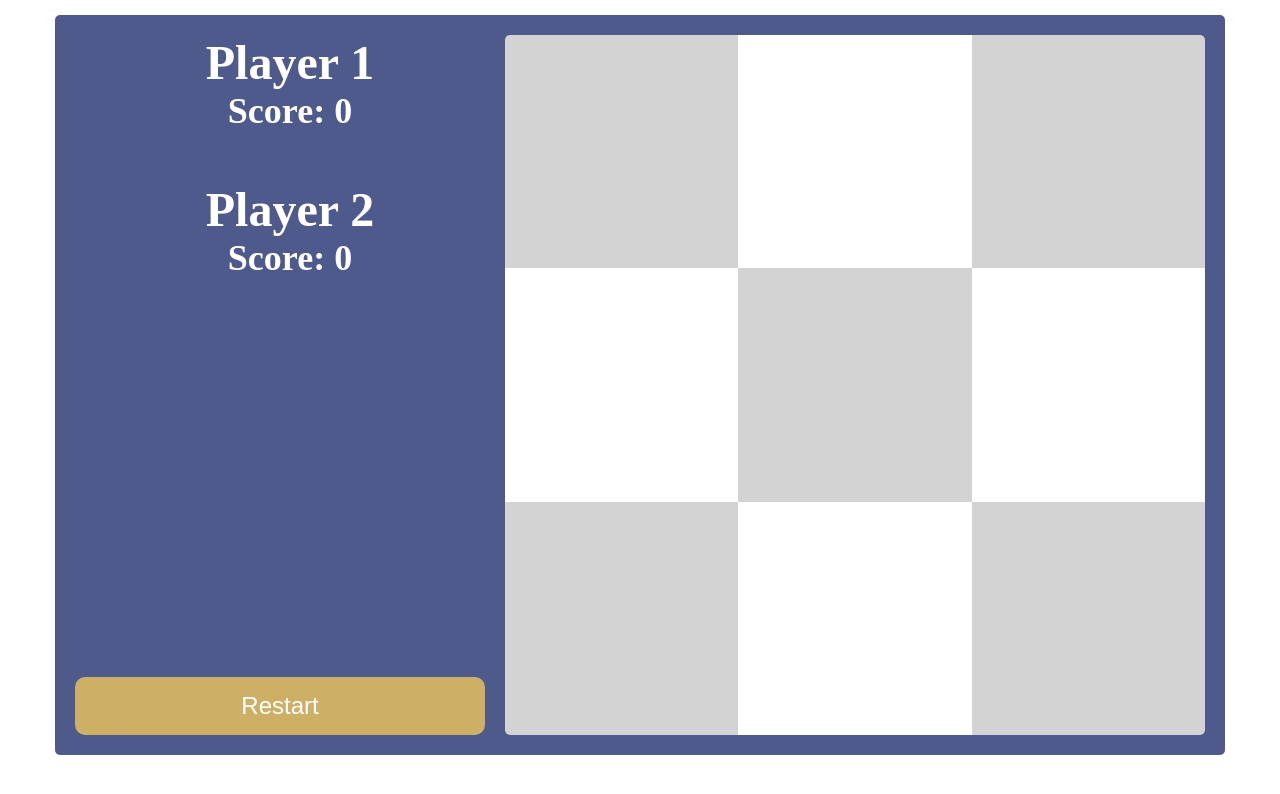
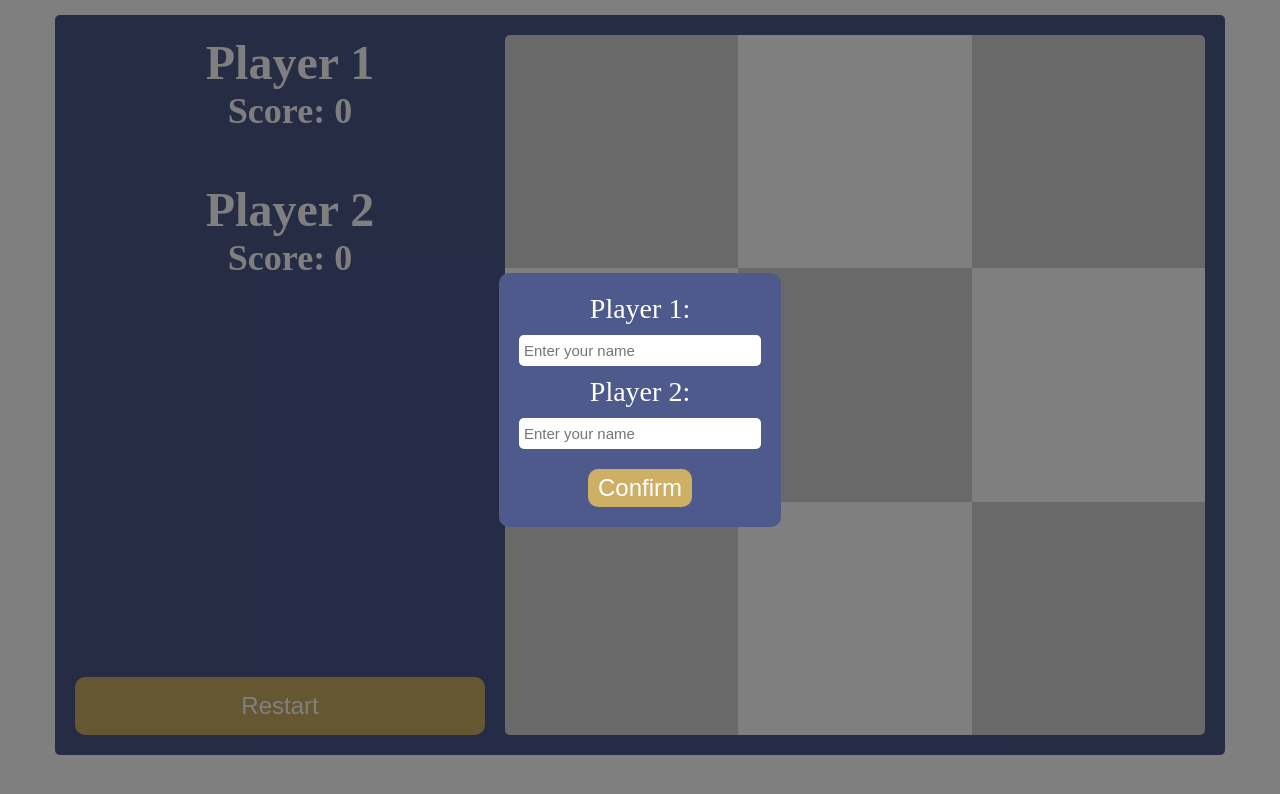
Before and after one commit to AdrianoCng/zero-per, a React app: page / in a window 1280 px wide. Shown: the top 794 px of the page. Built offline with nearby package versions, Linux system fonts and the light colour scheme.

Commit message:
add modal

```diff
--- a/package.json
+++ b/package.json
@@ -25,6 +25,7 @@
     },
     "dependencies": {
         "react": "^17.0.2",
-        "react-dom": "^17.0.2"
+        "react-dom": "^17.0.2",
+        "reactjs-popup": "^2.0.5"
     }
 }
--- a/sass/components/_buttons.scss
+++ b/sass/components/_buttons.scss
@@ -12,7 +12,7 @@
     }
 
     &.small {
-        width: fit-content;
-        padding: 5px;
+        width: auto;
+        padding: 5px 10px;
     }
 }
--- a/sass/components/_inputs.scss
+++ b/sass/components/_inputs.scss
@@ -1,5 +1,6 @@
 input {
-    border: 1px solid $grey;
+    border: none;
     border-radius: 5px;
     outline: none;
+    padding: 5px;
 }
--- a/sass/components/_modal.scss
+++ b/sass/components/_modal.scss
@@ -2,25 +2,35 @@
     border: none;
     border-radius: 10px;
     padding: 20px;
-    display: flex;
-    flex-direction: column;
-    justify-content: flex-start;
-    align-items: center;
     width: auto;
     background-color: $blue;
     color: $white;
 
     .label {
-        font-size: 3.6rem;
+        font-size: 2.8rem;
         margin-bottom: 10px;
     }
 
     .input {
-        font-size: 2.4rem;
+        font-size: 1.8rem;
         margin-bottom: 10px;
+        &::placeholder {
+            font-size: 1.5rem;
+        }
     }
 
     .button {
         background-color: $beige;
     }
+
+    .set-name-form {
+        display: flex;
+        flex-direction: column;
+        align-items: center;
+
+        .button {
+            margin: 0 auto;
+            margin-top: 10px;
+        }
+    }
 }
--- a/src/App.js
+++ b/src/App.js
@@ -1,19 +1,79 @@
-import React, { useEffect } from 'react';
+import React, { useEffect, useState } from 'react';
 import Board from './components/Board';
 import Panel from './components/Panel';
 import useBoard from './hooks/useBoard';
+import Modal from './components/Modal';
 
 const App = () => {
-    const { boxes, selectBox, calculateWinner, restart } = useBoard();
+    const {
+        boxes,
+        selectBox,
+        calculateWinner,
+        restart,
+        isGameStarted,
+        player1Name,
+        player2Name,
+        setPlayer1Name,
+        setPlayer2Name,
+        scorePlayer1,
+        scorePlayer2,
+        setIsGameStarted
+    } = useBoard();
+
+    const [tempPlayer1Name, setTempPlayer1Name] = useState("");
+    const [tempPlayer2Name, setTempPlayer2Name] = useState("");
 
     useEffect(() => {
         calculateWinner()
     }, [boxes]);
 
+    const renderModal = () => {
+        return (
+            <Modal
+                open={!isGameStarted}
+                className={'modal'}
+            >
+                <form className="set-name-form" onSubmit={e => {
+                    e.preventDefault();
+                    setPlayer1Name(tempPlayer1Name);
+                    setPlayer2Name(tempPlayer2Name);
+                    setIsGameStarted(true);
+                }}>
+                    <label className='label' htmlFor='player1-name'>Player 1:</label>
+                    <input
+                        type='text'
+                        id='player1-name'
+                        className='input'
+                        value={tempPlayer1Name}
+                        onChange={(e) => setTempPlayer1Name(e.target.value)}
+                        placeholder="Enter your name"
+                        required
+                    />
+
+                    <label className='label' htmlFor='player1-name'>Player 2:</label>
+                    <input
+                        type='text'
+                        id='player1-name'
+                        className='input'
+                        value={tempPlayer2Name}
+                        onChange={(e) => setTempPlayer2Name(e.target.value)}
+                        placeholder="Enter your name"
+                        required
+                    />
+                    <button className='button small'>Confirm</button>
+                </form>
+            </Modal>
+        )
+    }
+
     return (
         <div className="container grid">
             <Panel
                 restart={restart}
+                scorePlayer1={scorePlayer1}
+                scorePlayer2={scorePlayer2}
+                player1Name={player1Name}
+                player2Name={player2Name}
             />
             <div className="wrapper">
                 <Board
@@ -21,6 +81,8 @@ const App = () => {
                     selectBox={selectBox}
                 />
             </div>
+
+            {renderModal()}
         </div>
     )
 }
--- /dev/null
+++ b/src/components/Modal.js
@@ -0,0 +1,33 @@
+import React from "react";
+import PropTypes from 'prop-types';
+import Popup from "reactjs-popup";
+import 'reactjs-popup/dist/index.css';
+
+const Modal = (props) => {
+    return (
+        <Popup
+            open={props.open}
+            onClose={props.onClose}
+            closeOnDocumentClick={props.closeOnDocumentClick}
+            closeOnEscape={props.closeOnEscape}
+            {...props}
+        >
+            {props.children}
+        </Popup>
+    )
+}
+
+Modal.defaultProps = {
+    closeOnDocumentClick: false,
+    closeOnEscape: false,
+}
+
+Modal.propTypes = {
+    open: PropTypes.bool.isRequired,
+    onClose: PropTypes.func,
+    closeOnDocumentClick: PropTypes.bool,
+    closeOnEscape: PropTypes.bool,
+    className: PropTypes.string
+}
+
+export default Modal;
--- a/src/components/Panel.js
+++ b/src/components/Panel.js
@@ -1,16 +1,16 @@
 import React from 'react'
 
-const Panel = ({ restart }) => {
+const Panel = ({ restart, scorePlayer1, scorePlayer2, player1Name, player2Name }) => {
     return (
         <div className="panel">
             <div className="player-score">
-                <h1 className="player-name">Player 1</h1>
-                <h1 className="score">Score: <span>0</span></h1>
+                <h1 className="player-name">{player1Name}</h1>
+                <h1 className="score">Score: <span>{scorePlayer1}</span></h1>
             </div>
 
             <div className="player-score">
-                <h1 className="player-name">Player 2</h1>
-                <h1 className="score">Score: <span>0</span></h1>
+                <h1 className="player-name">{player2Name}</h1>
+                <h1 className="score">Score: <span>{scorePlayer2}</span></h1>
             </div>
 
             <div className="buttons">
--- a/src/hooks/useBoard.js
+++ b/src/hooks/useBoard.js
@@ -15,10 +15,11 @@ const useBoard = () => {
     const [boxes, setBoxes] = useState(new Array(9).fill(""));
     const [isX, setIsX] = useState(true);
     const [winner, setWinner] = useState(null);
-    const [player1Name, setPlayer1Name] = useState("");
-    const [player2Name, setPlayer2Name] = useState("");
+    const [player1Name, setPlayer1Name] = useState("Player 1");
+    const [player2Name, setPlayer2Name] = useState("Player 2");
     const [scorePlayer1, setScorePlayer1] = useState(0);
     const [scorePlayer2, setScorePlayer2] = useState(0);
+    const [isGameStarted, setIsGameStarted] = useState(false);
 
     const calculateWinner = () => {
         for (let i = 0; i < winningCombinations.length; i++) {
@@ -48,6 +49,8 @@ const useBoard = () => {
 
         setScorePlayer1(0);
         setScorePlayer2(0);
+        setWinner(null);
+        setIsX(true);
     }
 
     return {
@@ -57,7 +60,15 @@ const useBoard = () => {
         winner,
         player1Name,
         player2Name,
-        restart
+        restart,
+        isGameStarted,
+        player1Name,
+        player2Name,
+        setPlayer1Name,
+        setPlayer2Name,
+        setIsGameStarted,
+        scorePlayer1,
+        scorePlayer2
     }
 }
 
--- a/webpack.config.js
+++ b/webpack.config.js
@@ -21,7 +21,7 @@ module.exports = {
                 }
             },
             {
-                test: /\.scss$/,
+                test: /\.s?css$/,
                 use: ['style-loader', 'css-loader', 'sass-loader']
             }
         ]
```
Also changed, not shown: 1 other file (tests, documents, lock files or other folders).
